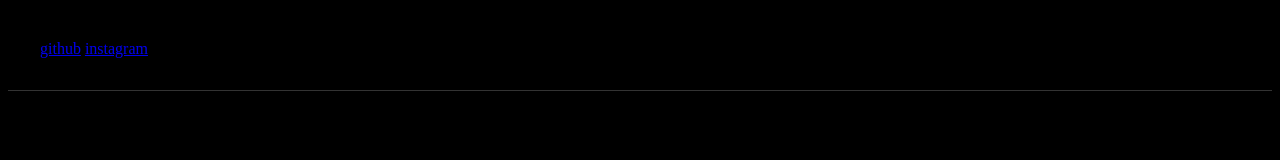
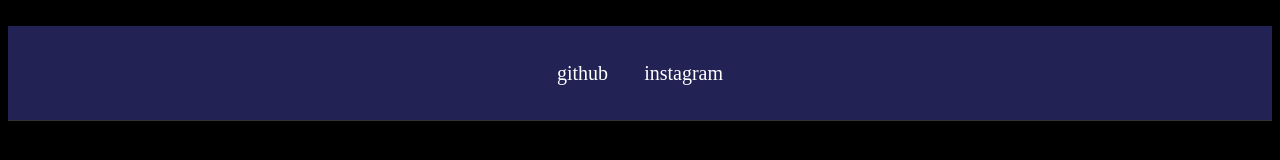
Before and after one commit to Dvzind07/rocheda, a plain HTML site: page index.html in a window 1280 px wide. Drawn offline with Linux system fonts and the light colour scheme.

Commit message:
Update index.html

```diff
--- a/index.html
+++ b/index.html
@@ -1,16 +1,36 @@
 <!DOCTYPE html>
 <html lang="pt-br">
 <style>
+    @import url('https://fonts.googleapis.com/css2?family=Oswald:wght@200..700&display=swap');
 body {
     background-color: black;
 }
 header {
     padding: 32px;
     border-bottom: 1px solid #333;
-    background-color: rgba(0,0,0,0.1);
+    background-color: #225;
+}
+header div {
+    text-align:center; /* Alinhamento no meio do header */
+}
+header div a {
+    color: white; /*a cor do texto */
+    font-size: 20px; /* tamanho da fonte */
+    line-height: 30px; /* espaçamento da linha do texto */
+    margin: 0 16px; /* espaçamento entre texto */
+    text-decoration: none; /* retirar decoração do texto*/
+    font-family: 'Oswald' sans-serif; /* a fonte escolhida pro menu */
+}
+header div a:houver { /*seleção do modo quando mouse passar por cima "houver"*/
+color: green; /* mudar para cor verde*/
+transition: color 700ms; /* e fazer uma transição de cor que dura 700ms*/
 }
 </style>
-
+*{
+    margin:0;
+    padding: 0;
+    border: 0;
+}
 
 
 <head>
```
